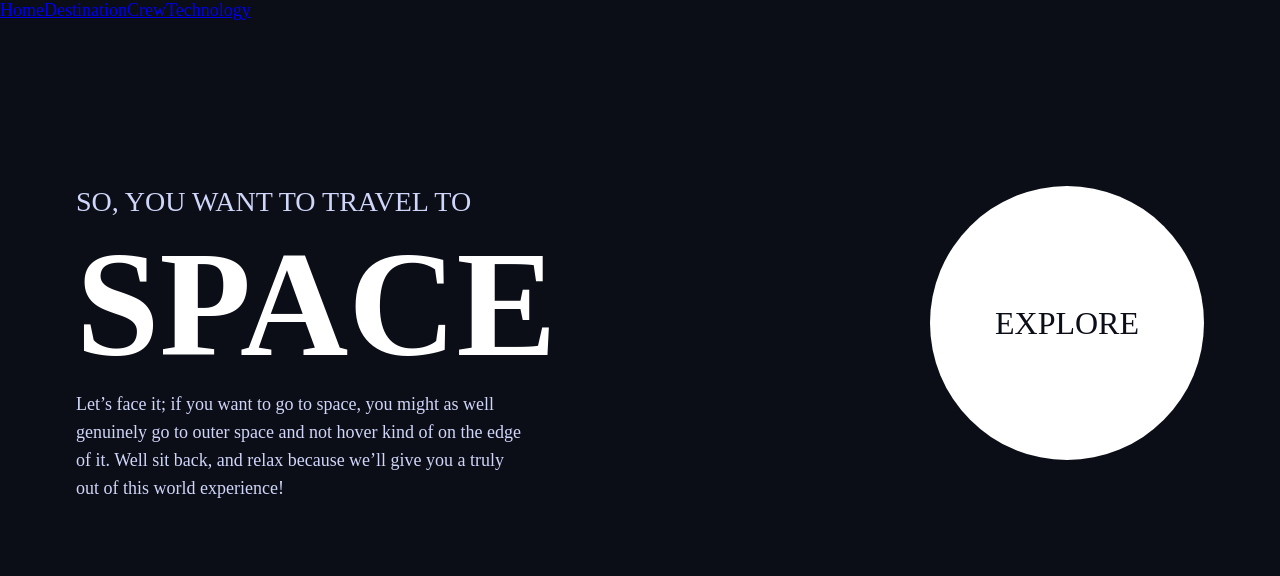
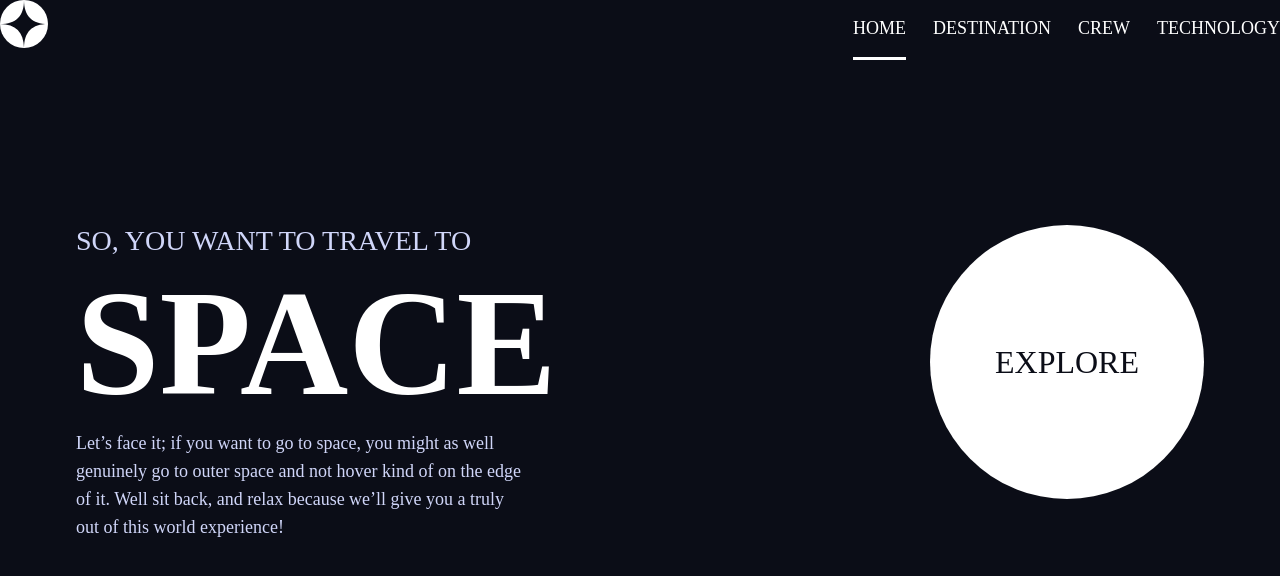
Before and after one commit to MitiaElodie/space-tourism-website-main, a Vue app: page / in a window 1280 px wide. Shown: the top 576 px of the page. Built offline with nearby package versions, Linux system fonts and the light colour scheme; a web font is replaced by a local one.

Commit message:
CSS + HTML: add logo size and style the menu

```diff
--- a/src/App.vue
+++ b/src/App.vue
@@ -1,9 +1,12 @@
 <template>
-   <header>
-      <RouterLink :to="{ name: 'home' }">Home</RouterLink>
-      <RouterLink :to="{ name: 'destination' }">Destination</RouterLink>
-      <RouterLink :to="{ name: 'crew' }">Crew</RouterLink>
-      <RouterLink :to="{ name: 'technology' }">Technology</RouterLink>
+   <header class="app__header">
+      <img class="app__logo" src="/img/shared/logo.svg" />
+      <menu class="app__menu">
+         <RouterLink class="app__router-link" :to="{ name: 'home' }">Home</RouterLink>
+         <RouterLink class="app__router-link" :to="{ name: 'destination' }">Destination</RouterLink>
+         <RouterLink class="app__router-link" :to="{ name: 'crew' }">Crew</RouterLink>
+         <RouterLink class="app__router-link" :to="{ name: 'technology' }">Technology</RouterLink>
+      </menu>
    </header>
    <main class="app__main">
       <RouterView />
@@ -19,6 +22,36 @@
 
    &__main {
       padding: var(--main-horizontal-padding) var(--main-vertical-padding);
+   }
+
+   &__header {
+      display: flex;
+      justify-content: space-between;
+   }
+
+   &__menu {
+      display: flex;
+      gap: 1.5em
+   }
+
+   &__router-link {
+      text-decoration: none;
+      text-transform: uppercase;
+      color: var(--color-text);
+      padding: 1em 0;
+
+      &:hover {
+         border-bottom: 3px solid var(--tab-border-bottom-hover-color);
+      }
+
+      &--active {
+         border-bottom: 3px solid var(--tab-border-bottom-active-color);
+      }
+   }
+
+   &__logo {
+      height: var(--logo-size);
+      width: var(--logo-size);
    }
 }
 
--- a/src/assets/base.scss
+++ b/src/assets/base.scss
@@ -52,6 +52,8 @@ $laptop-breakpoint: 760px;
   --number-slider-size: 40px;
 
   --technology-image-height: 170px;
+
+  --logo-size: 40px;
 }
 
 @media (min-width: $tablet-breakpoint) {
@@ -76,6 +78,8 @@ $laptop-breakpoint: 760px;
     --number-slider-size: 60px;
 
     --technology-image-height: 310px;
+
+    --logo-size: 48px;
   }
 }
 
--- a/src/router/index.js
+++ b/src/router/index.js
@@ -24,7 +24,8 @@ const router = createRouter({
       name: 'technology',
       component: () => import('../views/TechnologyView.vue')
     },
-  ]
+  ],
+  linkActiveClass: 'app__router-link--active'
 })
 
 export default router
```
